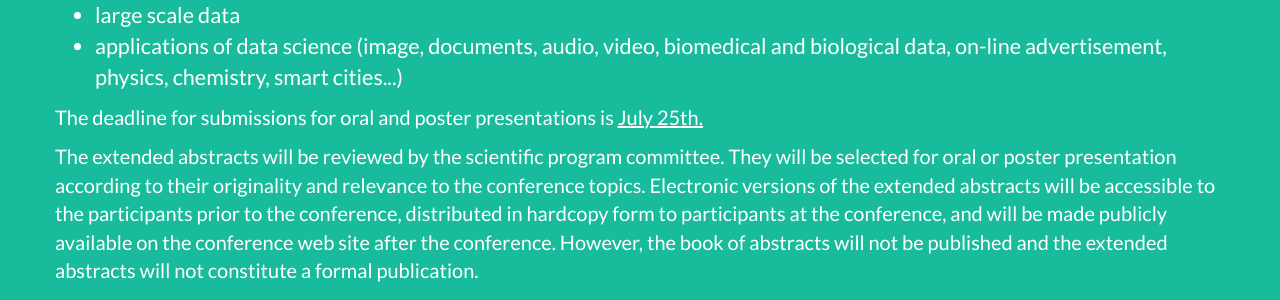
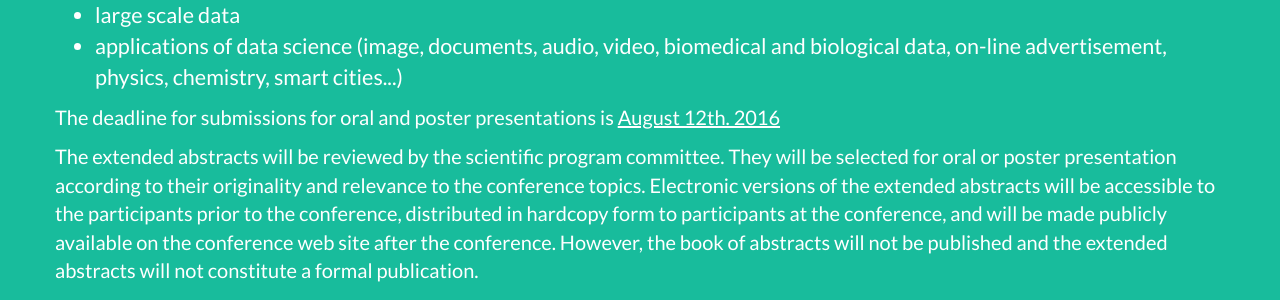
Before and after one commit to bigmine/jDSParis16, a Jekyll site: the page built from index.html, in a window 1280 px wide and 900 px high, scrolled down 3164 px. Shown: the part 155-455 px from the top of the window. Built offline with Jekyll 4.4.1, drawn with Linux system fonts in a browser that asks for light colours.

Commit message:
Updated submission deadline

```diff
--- a/_includes/call.html
+++ b/_includes/call.html
@@ -30,7 +30,7 @@
                     <li>large scale data</li>
                     <li>applications of data science (image, documents, audio, video, biomedical and biological data, on-line advertisement, physics, chemistry, smart cities...)</li></big></big>
                   </ul></p>
-                  <p>The deadline for submissions for oral and poster presentations is <u>July 25th.</u></p>
+                  <p>The deadline for submissions for oral and poster presentations is <u>August 12th. 2016</u></p>
                   <p>The extended abstracts will be reviewed by the scientific program committee. They will be selected for oral or poster presentation according to their originality and relevance to the conference topics. Electronic versions of the extended abstracts will be accessible to the participants prior to the conference, distributed in hardcopy form to participants at the conference, and will be made publicly available on the conference web site after the conference. However, the book of abstracts will not be published and the extended abstracts will not constitute a formal publication.</p>
                   <p><b><u>Note:</u></b> Only Master M2 and PhD students from Université Paris-Saclay are invited to contribute.</p>
             </div>
```
